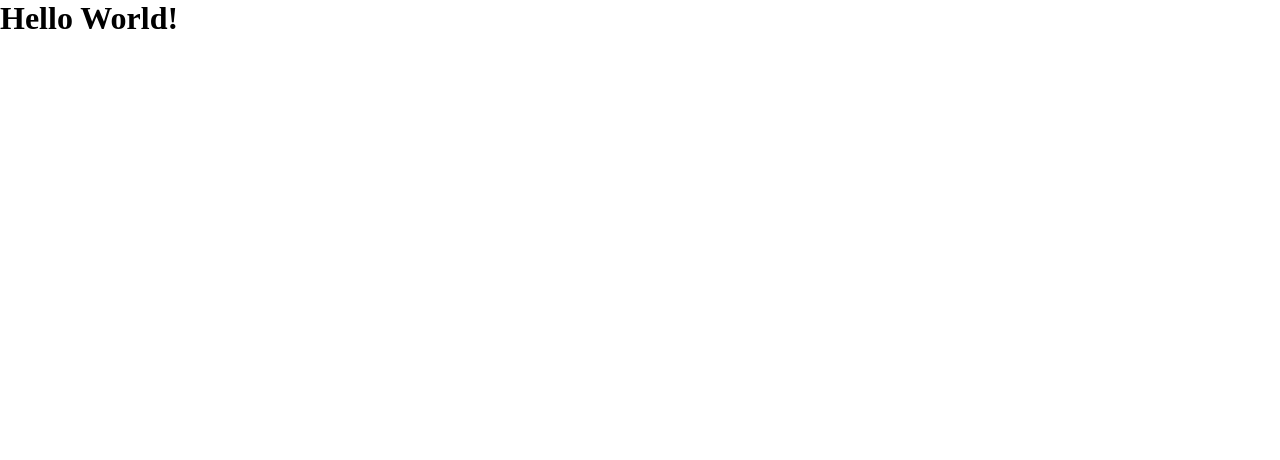
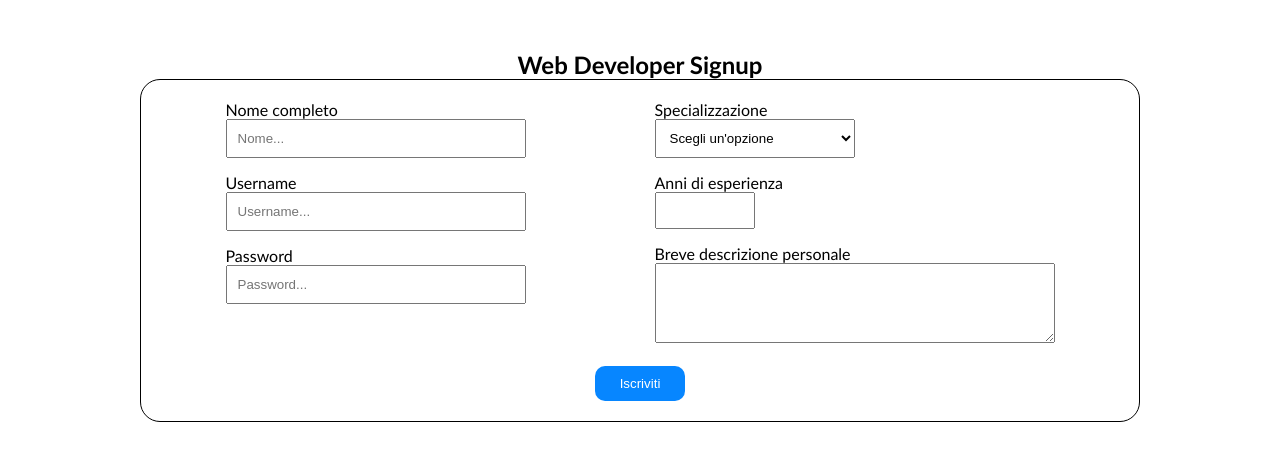
Before and after one commit to nicolaparutto/ex-react-useref-signup, a React (Vite) app: page / in a window 1280 px wide. Shown: the top 460 px of the page. Built offline with nearby package versions, Linux system fonts and the light colour scheme.

Commit message:
feat: add form structure and style

```diff
--- a/src/App.jsx
+++ b/src/App.jsx
@@ -1,7 +1,38 @@
 function App() {
   return (
     <>
-      <h1>Hello World!</h1>
+      <section className="container">
+        <h1 className="title">Web Developer Signup</h1>
+
+        <form>
+          <div className="subscription-form">
+            <div className="form-left">
+              <label>Nome completo</label>
+              <input type="text" placeholder="Nome..." id="" />
+              <label>Username</label>
+              <input type="text" placeholder="Username..." id="" />
+              <label>Password</label>
+              <input type="password" placeholder="Password..." id="" />
+            </div>
+
+            <div className="form-right">
+              <label>Specializzazione</label>
+              <select>
+                <option>Scegli un'opzione</option>
+                <option>Full Stack</option>
+                <option>Frontend</option>
+                <option>Backend</option>
+              </select>
+              <label>Anni di esperienza</label>
+              <input type="number" />
+              <label>Breve descrizione personale</label>
+              <textarea></textarea>
+            </div>
+          </div>
+          <button type="submit">Iscriviti</button>
+        </form>
+
+      </section>
     </>
   )
 }
--- a/src/index.css
+++ b/src/index.css
@@ -1,5 +1,85 @@
+/* css reset */
 * {
   margin: 0;
   padding: 0;
   box-sizing: border-box;
 }
+
+/* css default */
+body {
+  font-family: 'Trebuchet MS', sans-serif;
+}
+
+/* utility */
+.debug {
+  border: 1px dashed red;
+}
+
+.container {
+  margin: 50px auto;
+  max-width: 1000px;
+}
+
+/* form section style */
+.title {
+  text-align: center;
+}
+
+form {
+  border: 1px solid #000;
+  border-radius: 20px;
+  text-align: center;
+
+  button {
+    padding: 10px 25px;
+    background-color: #0786FF;
+    color: #fff;
+    border: none;
+    border-radius: 10px;
+    margin-bottom: 20px;
+    cursor: pointer;
+
+    &:hover {
+      background-color: #045bab;
+    }
+  }
+}
+
+.subscription-form {
+  text-align: left;
+  padding: 20px;
+  display: flex;
+  justify-content: space-around;
+
+  label {
+    display: block;
+  }
+
+  .form-left {
+    input {
+      padding: 10px;
+      width: 300px;
+      margin-bottom: 15px;
+    }
+  }
+
+  .form-right {
+    select {
+      padding: 10px;
+      width: 200px;
+      margin-bottom: 15px;
+    }
+
+    input {
+      padding: 9px;
+      width: 100px;
+      margin-bottom: 15px;
+    }
+
+    textarea {
+      padding: 5px;
+      width: 400px;
+      height: 80px;
+    }
+  }
+}
```
